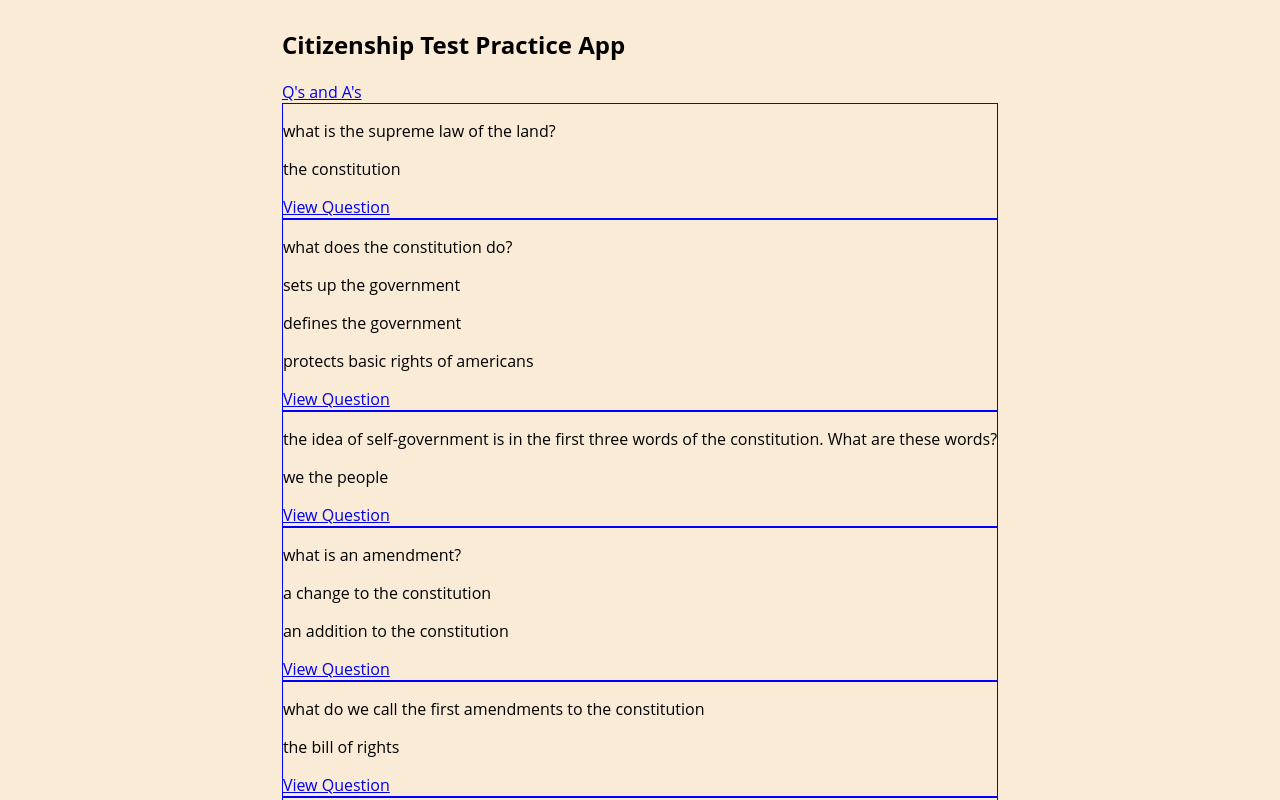
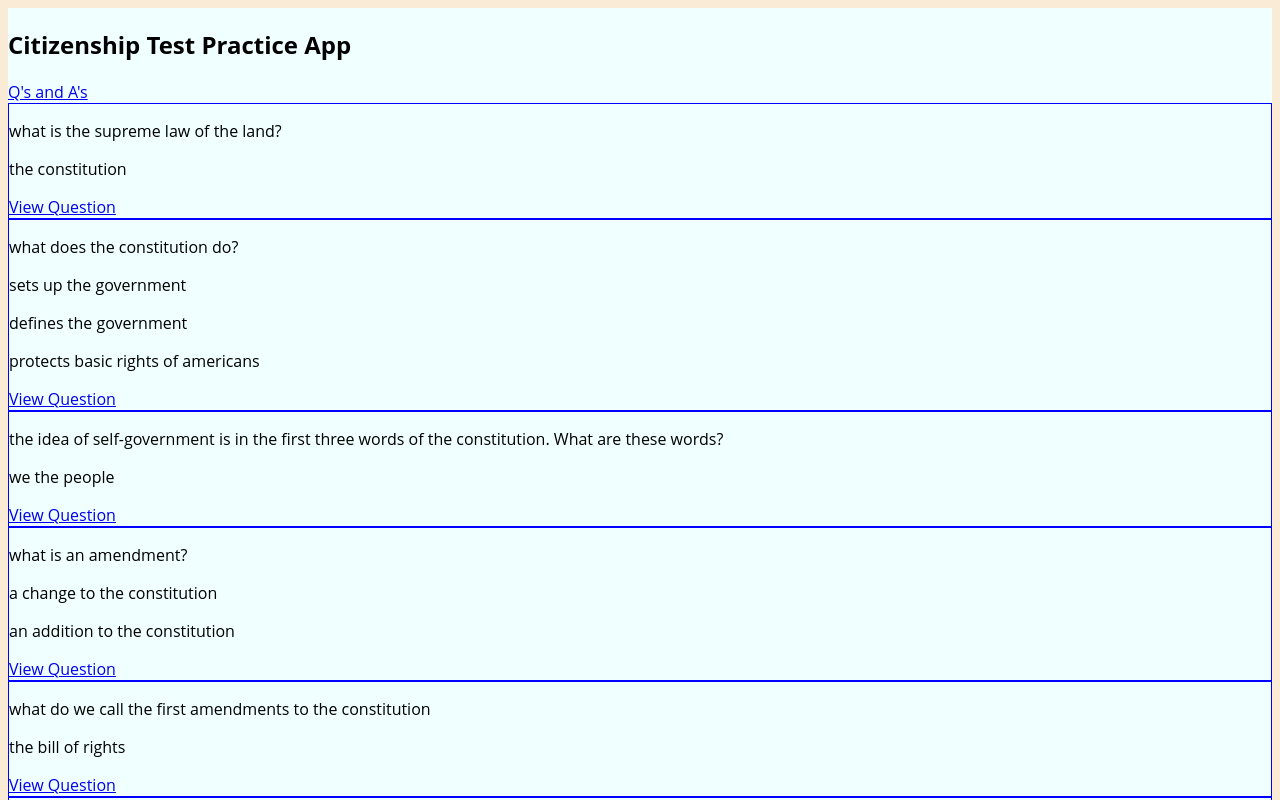
Before and after one commit to mmaustin/citizenship-questions-answers, a React (Create React App) app in the folder citizenship-frontend/: page / in a window 1280 px wide. Shown: the top 800 px of the page. Built offline with nearby package versions, Linux system fonts and the light colour scheme.

Commit message:
added background colors to help identify dif sections

```diff
--- a/citizenship-frontend/src/index.css
+++ b/citizenship-frontend/src/index.css
@@ -10,3 +10,8 @@ body {
     align-items: center;
     flex-flow: column;
 }
+
+#root {
+    width: 100%;
+    background-color: azure;
+}
```
